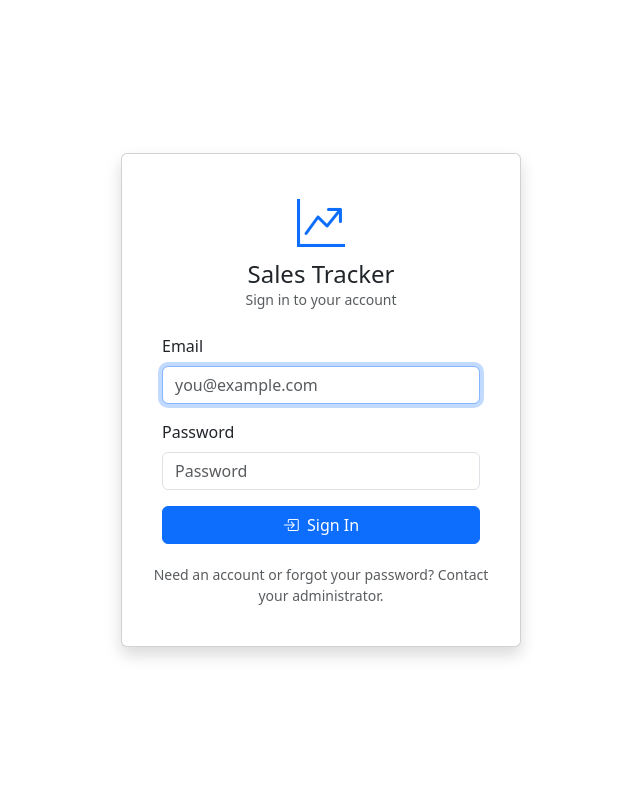
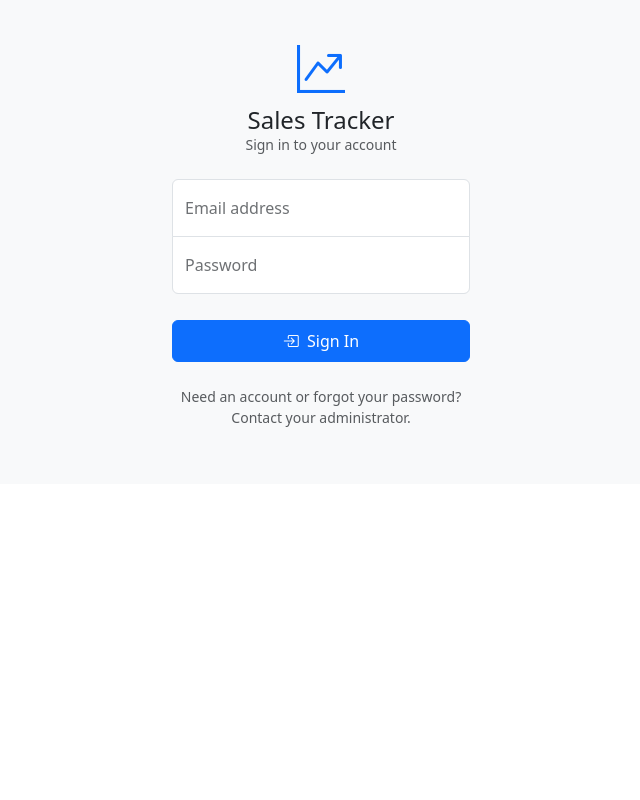
Before and after one commit to venkitram-j/sales-tracker, a Django app: page /accounts/login/ in a window 1280 px wide. Shown: the whole page, without its empty margins (319-959 px from the left). Run offline with Django 5.2, Linux system fonts and the light colour scheme; some libraries are stand-ins or nearby versions.

Commit message:
add login page from bootstrap examples

```diff
--- a/static/css/custom.css
+++ b/static/css/custom.css
@@ -1,17 +1,25 @@
-.login-card {
-  max-width: 400px;
-  width: 100%;
+html,
+body {
+  height: 100%;
 }
 
-.login-page-error {
-  min-height: 48px;
-  margin-top: 12px;
-  padding: 8px 10px;
-  display: flex;
-  align-items: center;
-  border-radius: 8px;
-  font-size: 0.82rem;
-  line-height: 1.4;
-  color: transparent;
-  background: transparent;
+.form-signin {
+  max-width: 330px;
+  padding: 1rem;
 }
+
+.form-signin .form-floating:focus-within {
+  z-index: 2;
+}
+
+.form-signin input[type="email"] {
+  margin-bottom: -1px;
+  border-bottom-right-radius: 0;
+  border-bottom-left-radius: 0;
+}
+
+.form-signin input[type="password"] {
+  margin-bottom: 10px;
+  border-top-left-radius: 0;
+  border-top-right-radius: 0;
+}
--- a/templates/registration/login.html
+++ b/templates/registration/login.html
@@ -3,31 +3,36 @@
 {% block title %}Login - {{ APP_NAME }}{% endblock %}
 
 {% block auth_content %}
-<div class="container d-flex justify-content-center align-items-center min-vh-100">
-  <div class="card login-card p-4 shadow">
-    <div class="card-body">
+<div class="d-flex align-items-center py-4 bg-body-tertiary">
+  <div class="form-signin w-100 m-auto">
+    <form method="post" action="{% url 'accounts:login' %}">
+      {% csrf_token %}
       <div class="text-center mb-4">
         <i class="bi bi-graph-up-arrow display-5 text-primary"></i>
         <h4 class="mt-2 mb-0">{{ APP_NAME }}</h4>
         <p class="text-muted small">Sign in to your account</p>
       </div>
 
-      <form method="post" novalidate>
-        {% csrf_token %}
+      <div class="form-floating">
+        <input
+          type="email"
+          name="username"
+          class="form-control"
+          id="floatingInput"
+          placeholder="name@example.com"
+          required/>
+        <label for="floatingInput">Email address</label>
+      </div>
 
-        <div class="mb-3">
-          <label for="{{ form.username.id_for_label }}" class="form-label">Email</label>
-          {{ form.username }}
-          {% for error in form.username.errors %}
-            <div class="field-error text-danger small mt-1">{{ error }}</div>
-          {% endfor %}
-        </div>
-        <div class="mb-3">
-          <label for="{{ form.password.id_for_label }}" class="form-label">Password</label>
-          {{ form.password }}
-          {% for error in form.password.errors %}
-            <div class="field-error text-danger small mt-1">{{ error }}</div>
-          {% endfor %}
+      <div class="form-floating">
+        <input
+          type="password"
+          name="password"
+          class="form-control"
+          id="floatingPassword"
+          placeholder="Password"
+          required/>
+        <label for="floatingPassword">Password</label>
       </div>
 
       {% if form.non_field_errors %}
@@ -36,24 +41,23 @@
         </div>
       {% endif %}
 
-      <button type="submit" class="btn btn-primary w-100" data-loading-text="Signing in...">
+      <button class="btn btn-primary w-100 py-2 mt-3" type="submit" data-loading-text="Signing in...">
         <i class="bi bi-box-arrow-in-right me-1"></i> Sign In
       </button>
-    </div>
-
-    <p class="text-center text-muted small mt-1">
+      <p class="text-center text-muted small mt-4">
         Need an account or forgot your password? Contact your administrator.
       </p>
+    </form>
   </div>
 </div>
 {% endblock %}
 
 {% block extra_js %}
 <script>
-  setTimeout(function() {
+  setTimeout(function () {
     // Target Django's default error lists or custom error containers
-    const errorElements = document.querySelectorAll('.login-page-error, .field-error');
-    errorElements.forEach(function(el) {
+    const errorElements = document.querySelectorAll('.login-page-error');
+    errorElements.forEach(function (el) {
       el.style.transition = 'opacity 0.5s ease';
       el.style.opacity = '0';
       setTimeout(() => el.remove(), 500);
```
Also changed, not shown: templates/dashboard/topbar.html (added). Lines whose indentation alone changed are shown as unchanged.
